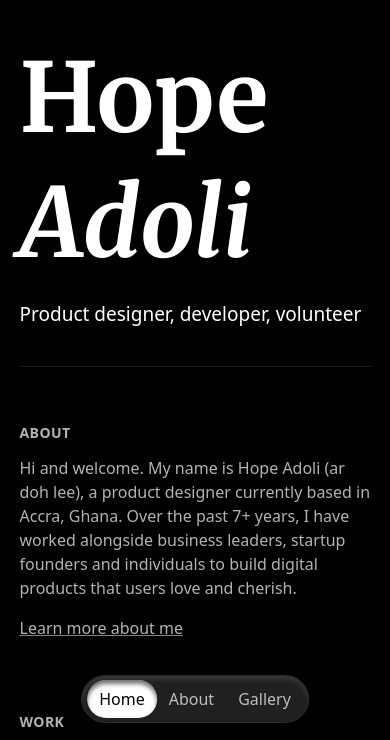
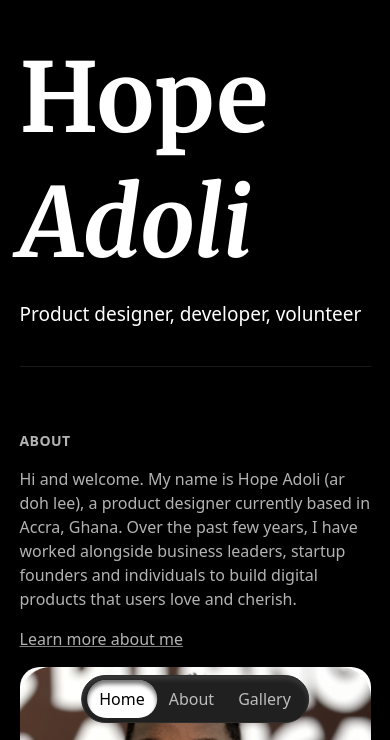
Before and after one commit to hopeadoli/portfolio, a React (Vite) app: page / in a window 390 px wide. Shown: the part 104-844 px from the top of the page. Built offline with nearby package versions, Linux system fonts and the light colour scheme.

Commit message:
updated homepage hero, about page projects and gallery text

```diff
--- a/src/components/About/career.css
+++ b/src/components/About/career.css
@@ -48,7 +48,8 @@ p a:hover {
   margin-top: 16px;
   display: flex;
   flex-wrap: wrap;
-  gap: 16px;
+  row-gap: 24px;
+  justify-content: space-between;
 }
 
 .clientLogos img {
@@ -64,6 +65,6 @@ p a:hover {
   }
 
   .clientLogos {
-    gap: 8px;
+    row-gap: 8px;
   }
 }
--- a/src/components/Gallery/ForeText.jsx
+++ b/src/components/Gallery/ForeText.jsx
@@ -4,7 +4,7 @@ import { Link } from "react-router-dom";
 export default function ForeText() {
   return (
     <div className={styles.QalissoText}>
-      <p className={styles.comingSoonHeader}>Opening in Q2 2024</p>
+      <p className={styles.comingSoonHeader}>Opening in H2 2025</p>
       <p>
         The Gallery will <br /> house my paintings
       </p>
--- a/src/components/Home/HeroSection.jsx
+++ b/src/components/Home/HeroSection.jsx
@@ -18,7 +18,7 @@ export default function HeroSection() {
           <p className={styles.sectionHeader}>about</p>
           <p>
             Hi and welcome. My name is Hope Adoli (ar doh lee), a product
-            designer currently based in Accra, Ghana. Over the past 7+ years, I
+            designer currently based in Accra, Ghana. Over the past few years, I
             have worked alongside business leaders, startup founders and
             individuals to build digital products that users love and cherish.
           </p>
--- a/src/components/Home/herosection.module.css
+++ b/src/components/Home/herosection.module.css
@@ -1,6 +1,6 @@
 .hero {
   border-bottom: 1px solid rgba(255, 255, 255, 0.1);
-  margin: 25% 0px 40px 0px;
+  margin: 2% 0px 40px 0px;
 }
 
 .mainHeader {
@@ -43,44 +43,41 @@ p {
   color: rgba(255, 255, 255, 0.7);
 }
 
+.aboutMe {
+  display: flex;
+  column-gap: 16px;
+  justify-content: space-between;
+}
+
 .sectionHeader {
   font-size: 14px;
   font-style: normal;
   font-weight: 700;
-  line-height: normal;
   letter-spacing: 0.42px;
   text-transform: uppercase;
 }
 
-.leftText {
-  width: 68%;
-}
-
 .myImg {
-  float: right;
   border-radius: 20px;
-  width: 30%;
-  margin-top: -176px;
 }
 
 /* Media query */
 
 /* Extra small devices (phones, 600px and down) */
-@media only screen and (max-width: 600px) {
+@media only screen and (max-width: 1024px) {
   .hero {
     margin: 40% 0px 56px 0px;
   }
 
+  .aboutMe {
+    display: flex;
+    flex-direction: column;
+    column-gap: 16px;
+    justify-content: space-between;
+  }
+
   .mainHeader {
     font-size: 96px;
-  }
-
-  .leftText {
-    width: 100%;
-  }
-
-  .myImg {
-    visibility: hidden;
   }
 }
 
@@ -90,11 +87,4 @@ p {
 
 /* Medium devices (landscape tablets, 768px and up) */
 @media only screen and (max-width: 767px) {
-  .myImg {
-    visibility: hidden;
-  }
-
-  .leftText {
-    width: 100%;
-  }
 }
```
Also changed, not shown: src/components/Home/Projects.jsx (+0 -26 lines).
